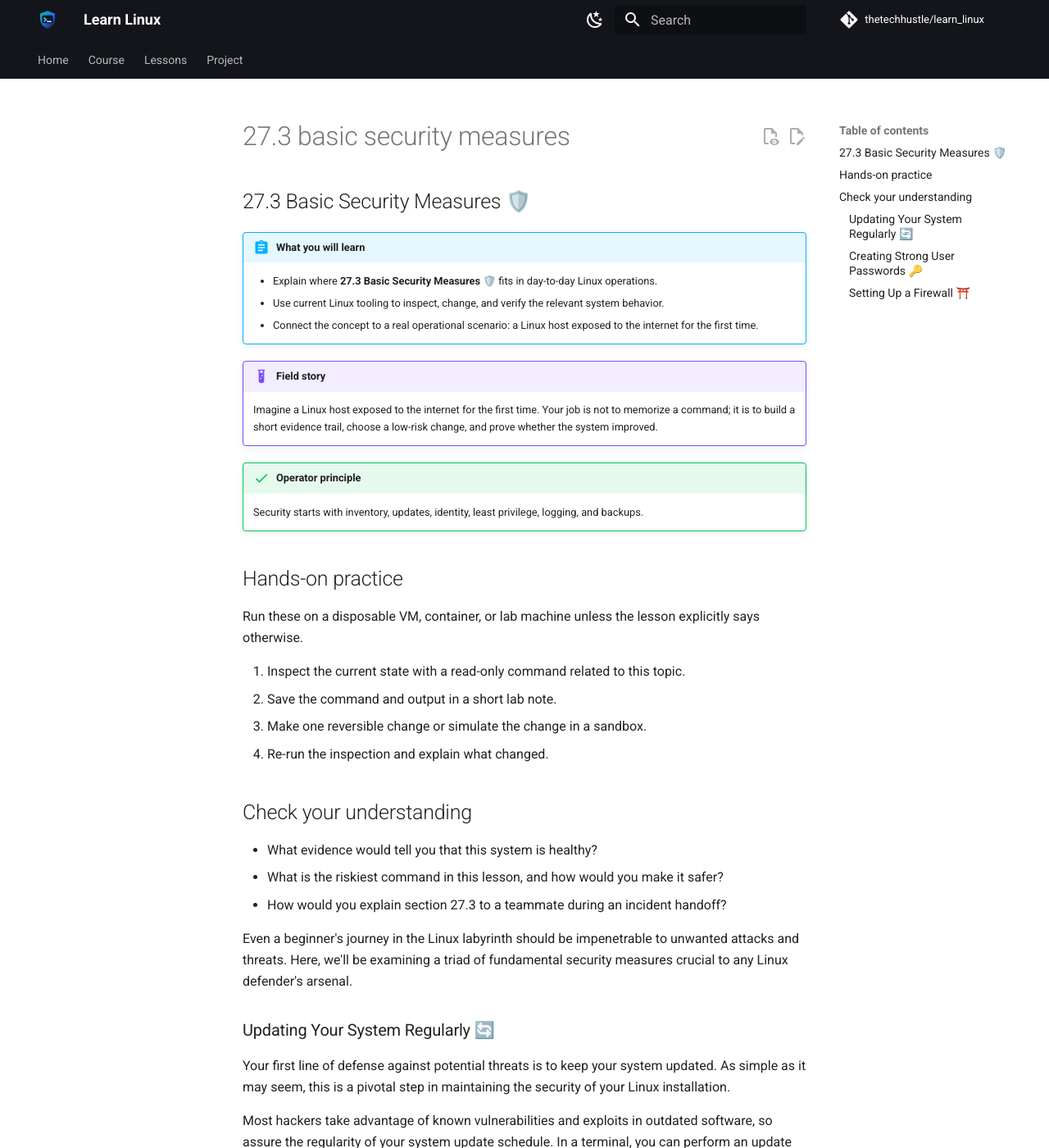
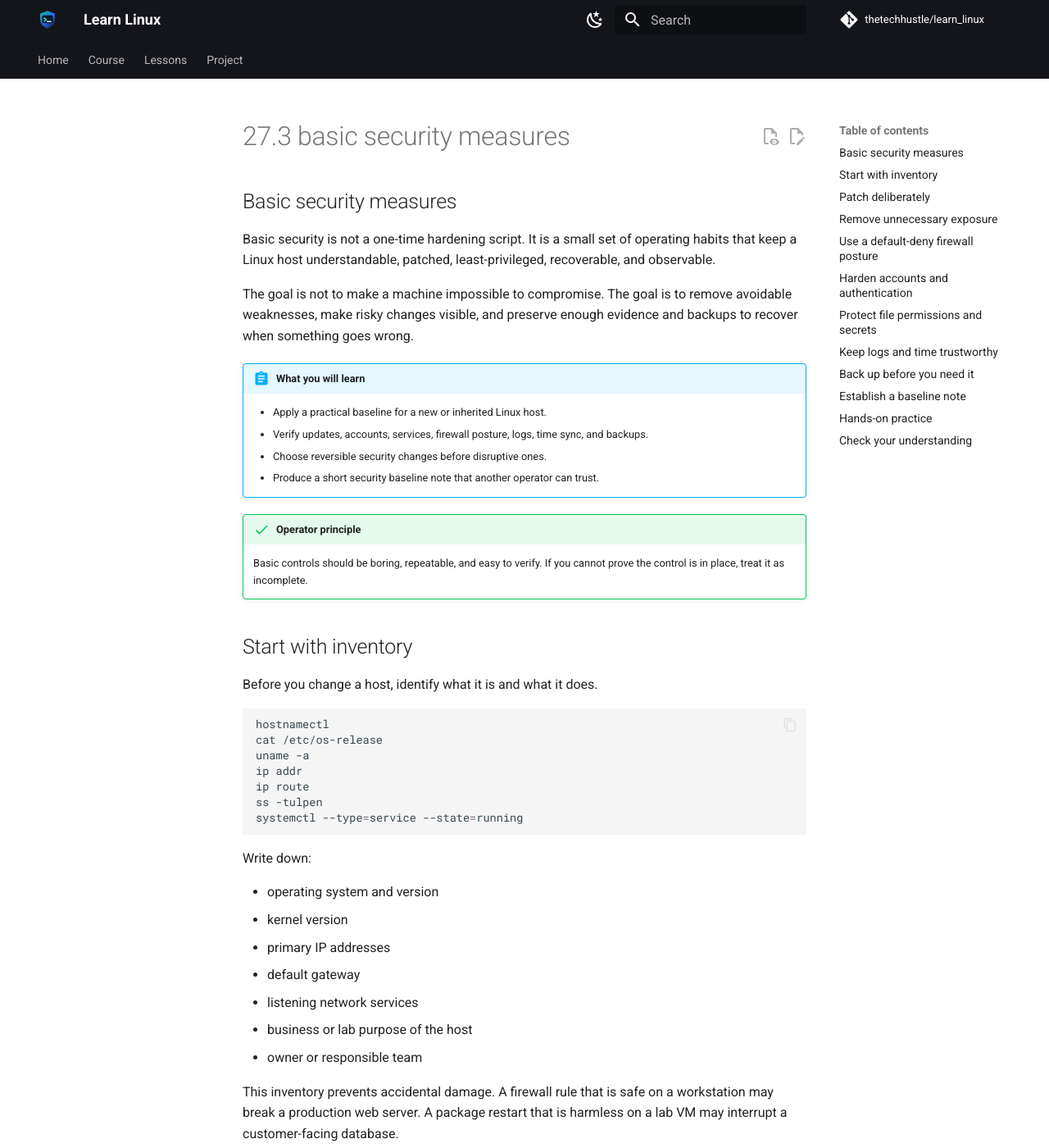
Before and after one commit to thetechhustle/learn_linux, an MkDocs documentation site: the page built from docs/lessons/27_security/27.3_basic_security_measures.md, in a window 1280 px wide and 1400 px high. Shown: the whole window at 82% size. Built offline with MkDocs 1.6.1 and Material for MkDocs 9.7.7, drawn with Linux system fonts in a browser that asks for light colours; comment, search, counter and statistics services are not loaded; some of the changed text lies outside the part shown.

Commit message:
Improve Chapter 27 basic security measures lesson (#242)
Co-authored-by: Jules Ai <jules@Juless-Air.ts.net lan>

````diff
--- a/docs/lessons/27_security/27.3_basic_security_measures.md
+++ b/docs/lessons/27_security/27.3_basic_security_measures.md
@@ -1,80 +1,268 @@
-## 27.3 Basic Security Measures 🛡️
+## Basic security measures
 
+Basic security is not a one-time hardening script. It is a small set of operating habits that keep a Linux host understandable, patched, least-privileged, recoverable, and observable.
 
+The goal is not to make a machine impossible to compromise. The goal is to remove avoidable weaknesses, make risky changes visible, and preserve enough evidence and backups to recover when something goes wrong.
 
 !!! abstract "What you will learn"
-    - Explain where **27.3 Basic Security Measures 🛡️** fits in day-to-day Linux operations.
-    - Use current Linux tooling to inspect, change, and verify the relevant system behavior.
-    - Connect the concept to a real operational scenario: a Linux host exposed to the internet for the first time.
-
-!!! example "Field story"
-    Imagine a Linux host exposed to the internet for the first time. Your job is not to memorize a command; it is to build a short evidence trail, choose a low-risk change, and prove whether the system improved.
+    - Apply a practical baseline for a new or inherited Linux host.
+    - Verify updates, accounts, services, firewall posture, logs, time sync, and backups.
+    - Choose reversible security changes before disruptive ones.
+    - Produce a short security baseline note that another operator can trust.
 
 !!! success "Operator principle"
-    Security starts with inventory, updates, identity, least privilege, logging, and backups.
+    Basic controls should be boring, repeatable, and easy to verify. If you cannot prove the control is in place, treat it as incomplete.
+
+## Start with inventory
+
+Before you change a host, identify what it is and what it does.
+
+```bash
+hostnamectl
+cat /etc/os-release
+uname -a
+ip addr
+ip route
+ss -tulpen
+systemctl --type=service --state=running
+```
+
+Write down:
+
+- operating system and version
+- kernel version
+- primary IP addresses
+- default gateway
+- listening network services
+- business or lab purpose of the host
+- owner or responsible team
+
+This inventory prevents accidental damage. A firewall rule that is safe on a workstation may break a production web server. A package restart that is harmless on a lab VM may interrupt a customer-facing database.
+
+## Patch deliberately
+
+Security updates close known weaknesses, but patching is still an operational change. Treat updates as routine maintenance with evidence, not as a blind command to paste.
+
+On Debian or Ubuntu systems, inspect first:
+
+```bash
+sudo apt update
+apt list --upgradable
+```
+
+Then apply the update when the host can tolerate it:
+
+```bash
+sudo apt upgrade
+```
+
+On Red Hat-family systems, the equivalent workflow is usually:
+
+```bash
+sudo dnf check-update
+sudo dnf upgrade
+```
+
+After updates, verify whether a reboot or service restart is needed. The exact tooling varies by distribution, but the operational questions are consistent:
+
+- Did the update finish cleanly?
+- Did any important service restart?
+- Is the host running the expected kernel?
+- Is a reboot required to complete the fix?
+- Can you roll back from backup or snapshot if the update breaks something?
+
+## Remove unnecessary exposure
+
+Every listening service should have a reason to exist.
+
+```bash
+ss -tulpen
+systemctl --type=service --state=running
+```
+
+For each exposed service, ask:
+
+- Who uses this?
+- Should it be local-only, private-network-only, or public?
+- Is it protected by authentication?
+- Is it patched?
+- Is it logged?
+
+If a service is not needed, disable it instead of only blocking it:
+
+```bash
+sudo systemctl disable --now service-name
+```
+
+Replace `service-name` with the actual unit after confirming it is safe to stop. Do not disable services just because you do not recognize them; first check package ownership, documentation, and dependencies.
+
+## Use a default-deny firewall posture
+
+A host firewall is one layer. It does not replace cloud security groups, router rules, load balancers, VPN policy, or application authentication, but it reduces accidental exposure.
+
+On Ubuntu systems that use UFW:
+
+```bash
+sudo ufw status verbose
+sudo ufw allow OpenSSH
+sudo ufw enable
+sudo ufw status numbered
+```
+
+On systems using `firewalld`:
+
+```bash
+sudo firewall-cmd --state
+sudo firewall-cmd --list-all
+sudo firewall-cmd --add-service=ssh --permanent
+sudo firewall-cmd --reload
+```
+
+Many systems also use `nftables` directly:
+
+```bash
+sudo nft list ruleset
+```
+
+Before enabling or changing firewall rules on a remote host, make sure you have console access, cloud serial access, out-of-band access, or another recovery path. Locking yourself out is an availability incident.
+
+## Harden accounts and authentication
+
+Accounts are a major security boundary. Start by understanding who can log in and who can become root.
+
+```bash
+getent passwd
+getent group sudo 2>/dev/null || getent group wheel 2>/dev/null
+last -ai
+sudo -l
+```
+
+Basic account measures include:
+
+- remove or lock accounts that no longer need access
+- avoid shared human accounts
+- use SSH keys instead of passwords where appropriate
+- protect private keys with passphrases
+- limit `sudo` to the smallest useful command set
+- review group membership regularly
+- prefer named admin accounts over direct root login
+
+For SSH, inspect the effective server configuration:
+
+```bash
+sshd -T | grep -E 'permitrootlogin|passwordauthentication|pubkeyauthentication|allowusers|allowgroups'
+```
+
+Edit SSH configuration carefully. A syntax error or overly strict rule can block legitimate access. Validate before restart:
+
+```bash
+sudo sshd -t
+```
+
+## Protect file permissions and secrets
+
+Sensitive files should not be world-readable. Secrets should not live in repos, shell history, tickets, screenshots, or broad log files.
+
+Useful checks:
+
+```bash
+find /home -xdev -type f -perm -004 2>/dev/null | head
+find /etc -xdev -type f -name "*secret*" -o -name "*.key" 2>/dev/null
+find /srv /var/www -xdev -type f -name ".env" -o -name "*secret*" 2>/dev/null
+```
+
+Treat results as leads, not automatic findings. Some public files are intentionally readable. Some secret files have safe permissions. Record the path, owner, and permission risk without copying the secret value.
+
+Also review writable directories that influence services:
+
+```bash
+systemctl cat service-name
+```
+
+If a root-run service executes files from a directory writable by ordinary users, that is a serious privilege boundary problem.
+
+## Keep logs and time trustworthy
+
+Logs are only useful when they exist, are retained long enough, and have reliable timestamps.
+
+Check system logs:
+
+```bash
+journalctl --since "24 hours ago" --priority=warning
+journalctl _COMM=sshd --since "24 hours ago"
+```
+
+Check time sync:
+
+```bash
+timedatectl
+```
+
+Basic logging measures include:
+
+- keep authentication logs available
+- retain logs long enough for incident review
+- forward important logs off-host where possible
+- monitor failed and successful privileged access
+- keep clocks synchronized
+- avoid logging secrets
+
+If an attacker can erase the only logs, your evidence disappears with the compromise. Off-host log forwarding is a practical improvement for important systems.
+
+## Back up before you need it
+
+Backups are a security control. They limit ransomware, deletion, broken updates, and operator mistakes.
+
+A useful backup plan answers:
+
+- What data is backed up?
+- How often?
+- Where is it stored?
+- Who can delete or overwrite it?
+- How long is it retained?
+- When was the last restore test?
+
+Do not claim a backup works until you have restored from it. A simple restore test is often more valuable than another backup tool.
+
+## Establish a baseline note
+
+For each new or inherited Linux host, create a short baseline note:
+
+```text
+Host:
+Purpose:
+Owner:
+OS/kernel:
+Network exposure:
+Running services:
+Admin accounts:
+Patch status:
+Firewall status:
+Backup status:
+Logging/time status:
+Known risks:
+Next review date:
+```
+
+This note turns basic security into operational memory. It also gives the next operator something concrete to compare against when behavior changes.
 
 ## Hands-on practice
 
-Run these on a disposable VM, container, or lab machine unless the lesson explicitly says otherwise.
+Use a disposable VM or a lab host.
 
-1. Inspect the current state with a read-only command related to this topic.
-2. Save the command and output in a short lab note.
-3. Make one reversible change or simulate the change in a sandbox.
-4. Re-run the inspection and explain what changed.
+1. Record OS, kernel, IP address, default route, listening services, and running services.
+2. Inspect pending updates without applying them.
+3. Identify one service that should be reachable and one that should not.
+4. Review admin group membership and recent logins.
+5. Inspect firewall status without changing it.
+6. Check `timedatectl` and recent warning logs.
+7. Fill out the baseline-note template.
+8. Choose one reversible improvement and write the verification command you would run afterward.
 
 ## Check your understanding
 
-- What evidence would tell you that this system is healthy?
-- What is the riskiest command in this lesson, and how would you make it safer?
-- How would you explain section 27.3 to a teammate during an incident handoff?
-
-
-Even a beginner's journey in the Linux labyrinth should be impenetrable to unwanted attacks and threats. Here, we'll be examining a triad of fundamental security measures crucial to any Linux defender's arsenal.
-
-### Updating Your System Regularly 🔄
-
-Your first line of defense against potential threats is to keep your system updated. As simple as it may seem, this is a pivotal step in maintaining the security of your Linux installation.
-
-Most hackers take advantage of known vulnerabilities and exploits in outdated software, so assure the regularity of your system update schedule. In a terminal, you can perform an update by typing:
-
-```bash
-sudo apt update && sudo apt upgrade
-```
-
-### Creating Strong User Passwords 🔑
-
-The strength of your user account’s password is your next defense mechanism. A strong password is hard to guess and should contain an assortment of uppercase and lowercase letters, numbers, and symbols.
-
-You can change your password using the `passwd` command:
-
-```bash
-passwd
-```
-
-The system will prompt for the old password followed by the new password.
-
-### Setting Up a Firewall ⛩️
-
-The final wall to scale in our trinity of basic security measures is the firewall. Think of a firewall as a gatekeeper, deciding which traffic can enter or leave your system.
-
-`UFW`, or Uncomplicated Firewall, is a user-friendly front-end for managing iptables firewall rules. To install `UFW`, use the command:
-
-```bash
-sudo apt install ufw
-```
-Once installed, you can set up simple rules. Here is an example to allow SSH traffic:
-
-```bash
-sudo ufw allow ssh
-```
-After setting up your rules don't forget to enable the firewalls:
-
-```bash
-sudo ufw enable
-```
-
-That is it! You learned the basics of Linux security. Remember, a castle is only as strong as its walls, and the stronger the walls, the safer the kingdom. Gear up and move onward, there are still many chapters to explore and conquer. 🚀💻🏰
-
-
-!!! note "Modern firewall note"
-    Many existing Linux estates still use `iptables`, but new designs should also evaluate `nftables` or a distribution front end such as `firewalld`/`ufw`. Treat older commands as legacy literacy, not the only modern path.
+- Why should inventory come before hardening?
+- What is the risk of enabling a firewall on a remote host without recovery access?
+- Why is a restore test stronger evidence than a backup-success message?
+- What is the difference between disabling an unused service and only blocking it with a firewall?
+- Which baseline fields would be most useful during an incident handoff?
````
